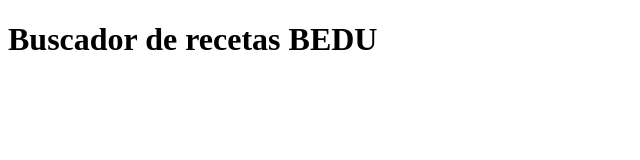
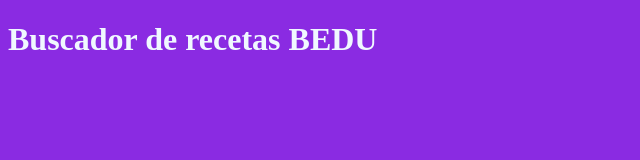
Before and after one commit to iaeloko/Recetas_Bedu, a website built with webpack: page src/index.html in a window 1280 px wide. Shown: the whole page, without its empty margins (0-640 px from the left). Built offline with nearby package versions, Linux system fonts and the light colour scheme.

Commit message:
Añadiendo css y instalando css loader

```diff
--- a/package.json
+++ b/package.json
@@ -12,7 +12,9 @@
   "author": "",
   "license": "ISC",
   "devDependencies": {
+    "css-loader": "^6.7.1",
     "html-webpack-plugin": "^5.5.0",
+    "style-loader": "^3.3.1",
     "webpack": "^5.74.0",
     "webpack-cli": "^4.10.0",
     "webpack-dev-server": "^4.10.0"
--- /dev/null
+++ b/src/css/styles.css
@@ -0,0 +1,4 @@
+*{
+    background-color: blueviolet;
+    color: aliceblue;
+}
--- a/src/index.html
+++ b/src/index.html
@@ -5,6 +5,7 @@
     <meta http-equiv="X-UA-Compatible" content="IE=edge">
     <meta name="viewport" content="width=device-width, initial-scale=1.0">
     <title>Buscador de recetas</title>
+    <link rel="stylesheet" href="css/styles.css">
 </head>
 <body>
     <h1>Buscador de recetas BEDU</h1>
```
Also changed, not shown: 3 other files.
